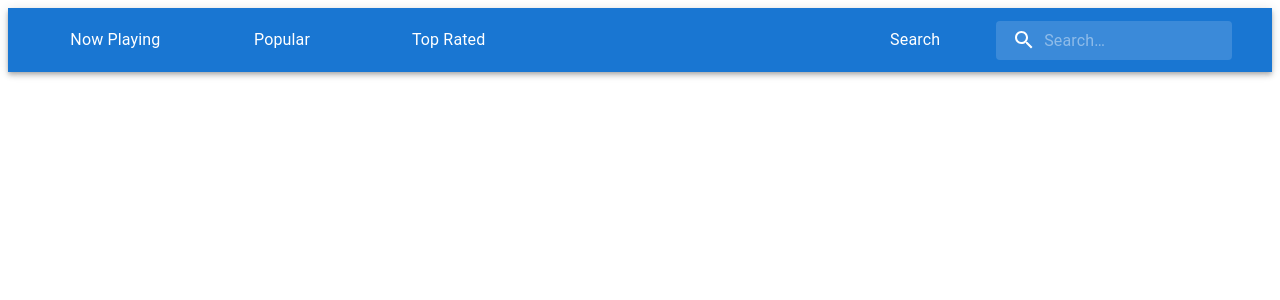
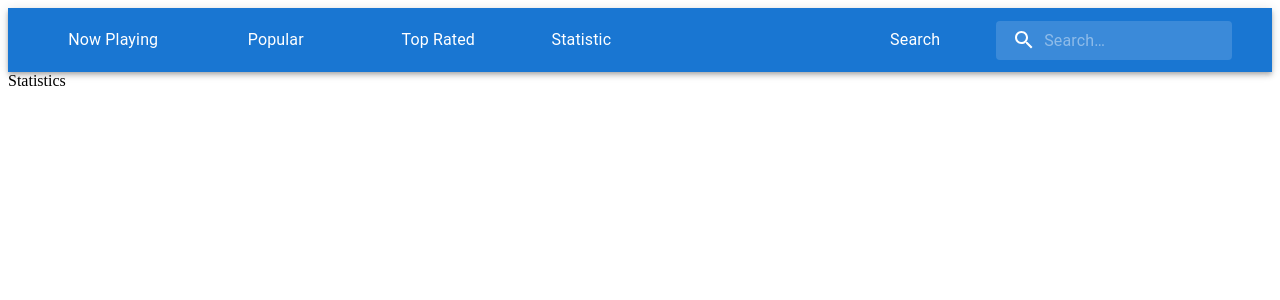
Before and after one commit to YuriiDmytruk/Movie_Web, a React (Create React App) app in the folder client/: page /statistic in a window 1280 px wide. Shown: the top 300 px of the page. Built offline with nearby package versions, Linux system fonts and the light colour scheme.

Commit message:
Add MOvieStatistic component

```diff
--- a/client/src/components/App.tsx
+++ b/client/src/components/App.tsx
@@ -2,7 +2,7 @@ import React, { useState } from 'react';
 import { Routes, Route } from 'react-router-dom';
 
 import MoviePage from '../pages/MoviesPage';
-import { MoviePopUp, NavBar } from './index';
+import { MoviePopUp, MovieStatistics, NavBar } from './index';
 
 import { GET_NOW_PLAYING, GET_NOW_PLAYING_TYPE } from '../apolo/queries';
 
@@ -21,6 +21,7 @@ const App = () => {
           path="/"
           element={<MoviePage gqlQuery={gqlQuery} query={query} />}
         />
+        <Route path="/statistic" element={<MovieStatistics />} />
         <Route
           path="/movie/:id"
           element={
--- /dev/null
+++ b/client/src/components/MovieStatistics.tsx
@@ -0,0 +1,12 @@
+import React from 'react';
+import { useSelector } from 'react-redux';
+
+import { MovieStateType } from '../../types';
+
+const MovieStatistics: React.FC = () => {
+  const Movies = useSelector((state: MovieStateType) => state.movies);
+  console.log(Movies);
+  return <div>Statistics</div>;
+};
+
+export default MovieStatistics;
--- a/client/src/components/NavBar.tsx
+++ b/client/src/components/NavBar.tsx
@@ -8,6 +8,7 @@ import {
   ListItemText,
 } from '@mui/material';
 import SearchIcon from '@mui/icons-material/Search';
+import { useNavigate } from 'react-router-dom';
 
 import { Search, SearchIconWrapper, StyledInputBase } from '../styled/NavBar';
 
@@ -29,6 +30,7 @@ interface NavBarPropsInterfce {
 }
 const NavBar: React.FC<NavBarPropsInterfce> = (props) => {
   const [search, setSearch] = useState('');
+  const navigate = useNavigate();
 
   const onCangeSearch = (value: string) => {
     setSearch(value);
@@ -50,6 +52,9 @@ const NavBar: React.FC<NavBarPropsInterfce> = (props) => {
     props.setgqlQuery({ query: SEARCH_MOVIE, type: SEARCH_MOVIE_TYPE });
     props.setQuery(search);
   };
+  const onStatisticClick = () => {
+    navigate('/statistic');
+  };
 
   return (
     <Box sx={{ flexGrow: 1 }}>
@@ -63,7 +68,7 @@ const NavBar: React.FC<NavBarPropsInterfce> = (props) => {
               },
               textAlign: 'center',
               flexDirection: 'row',
-              width: '500px',
+              width: '650px',
             }}
           >
             <ListItem key="Now Playing">
@@ -88,6 +93,14 @@ const NavBar: React.FC<NavBarPropsInterfce> = (props) => {
                 sx={{ textAlign: 'center' }}
               >
                 <ListItemText primary="Top Rated" />
+              </ListItemButton>
+            </ListItem>
+            <ListItem key="Statistic">
+              <ListItemButton
+                sx={{ textAlign: 'Statistic' }}
+                onClick={onStatisticClick}
+              >
+                <ListItemText primary="Statistic" />
               </ListItemButton>
             </ListItem>
           </Box>
--- a/client/src/components/index.tsx
+++ b/client/src/components/index.tsx
@@ -3,5 +3,13 @@ import MoviesList from './MoviesList';
 import MovieCard from './MovieCard';
 import MoviePagination from './MoviePagination';
 import MoviePopUp from './MoviePopUp';
+import MovieStatistics from './MovieStatistics';
 
-export { NavBar, MoviesList, MovieCard, MoviePagination, MoviePopUp };
+export {
+  NavBar,
+  MoviesList,
+  MovieCard,
+  MoviePagination,
+  MoviePopUp,
+  MovieStatistics,
+};
```
